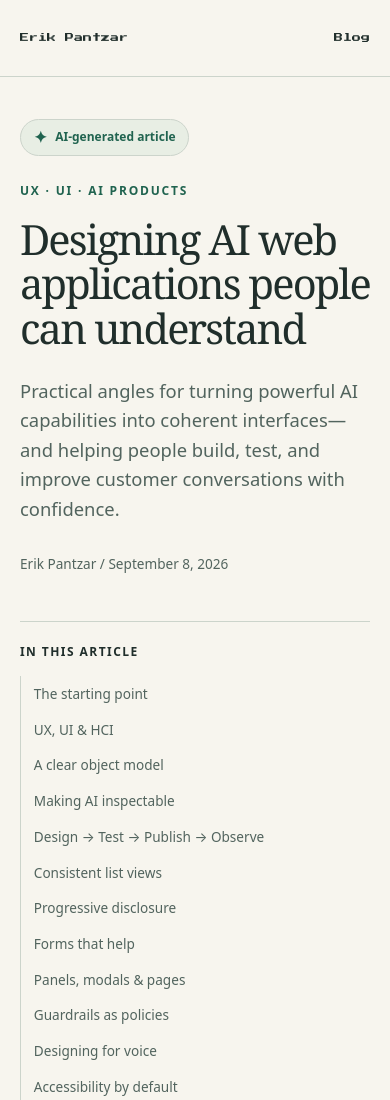
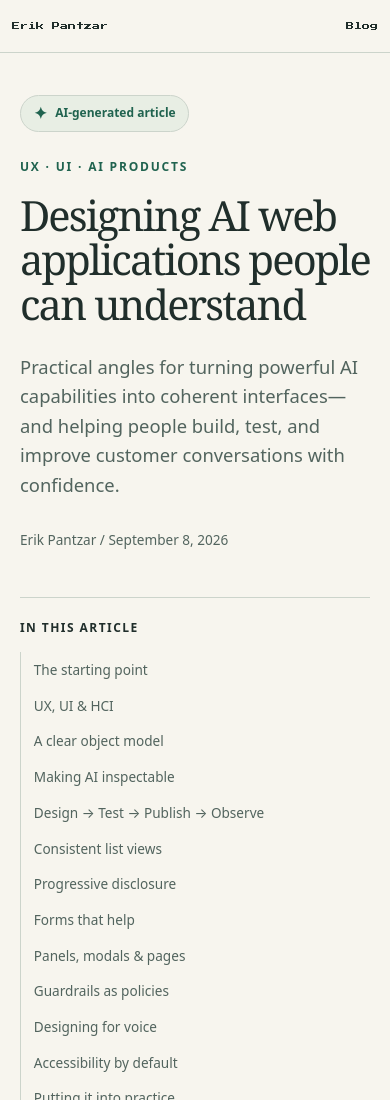
Before and after one commit to erikpantzar/erikpantzar.github.io, a website: page blog/designing-ai-web-applications-people-can-understand/index.html in a window 390 px wide. Shown: the top 1100 px of the page. Drawn offline with Linux system fonts and the light colour scheme.

Commit message:
Match weather size to blog link, full-width article header

```diff
--- a/site.css
+++ b/site.css
@@ -187,7 +187,7 @@ html.landing-page { background: var(--bg); color: var(--fg); overflow-x: hidden;
       gap: 8px;
       min-height: 44px;
       font-family: 'Press Start 2P', monospace;
-      font-size: 8px;
+      font-size: 9px;
       line-height: 1;
       color: var(--dim);
     }
@@ -206,7 +206,7 @@ html.landing-page { background: var(--bg); color: var(--fg); overflow-x: hidden;
     }
     @media (max-width: 480px) {
 :where(.landing-page) .top-bar { padding: 4px 12px; }
-:where(.landing-page) #weather { font-size: 7px; }
+:where(.landing-page) #weather { font-size: 8px; }
 :where(.landing-page) #weather svg { width: 13px; height: 13px; }
 :where(.landing-page) .site-nav a { font-size: 8px; }
     }
@@ -329,12 +329,11 @@ html.landing-page { background: var(--bg); color: var(--fg); overflow-x: hidden;
 /* Shared blog identity; article typography stays optimized for reading. */
 .masthead {
   display: block;
-  max-width: 1120px;
-  margin: auto;
-  padding: 24px;
+  max-width: none;
+  padding: 8px clamp(16px, 4vw, 48px);
   border-bottom: 1px solid var(--line);
   color: var(--fg, var(--ink));
-  font: 10px/1.8 'Press Start 2P', monospace;
+  font: 9px/1.8 'Press Start 2P', monospace;
   letter-spacing: 0;
   text-transform: none;
 }
@@ -356,7 +355,7 @@ html.landing-page { background: var(--bg); color: var(--fg); overflow-x: hidden;
 .masthead a:hover { text-decoration: underline; text-underline-offset: 6px; }
 
 @media (max-width: 480px) {
-  .masthead { padding: 16px 20px; font-size: 9px; }
+  .masthead { padding: 4px 12px; font-size: 8px; }
   .masthead-row { gap: 16px; }
 }
 @media print { .masthead { display: none; } }
```
